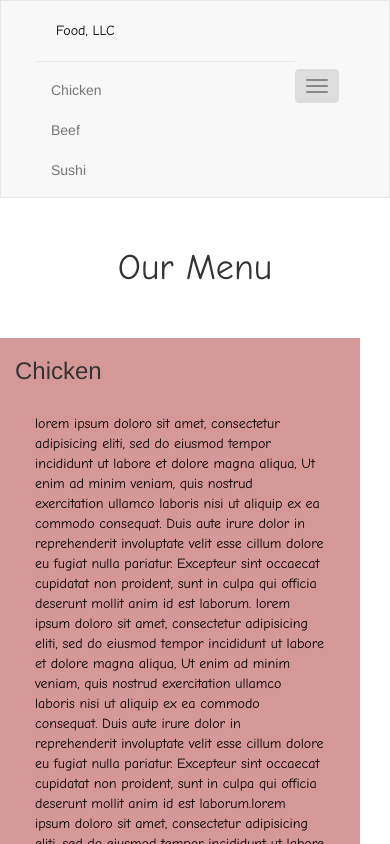
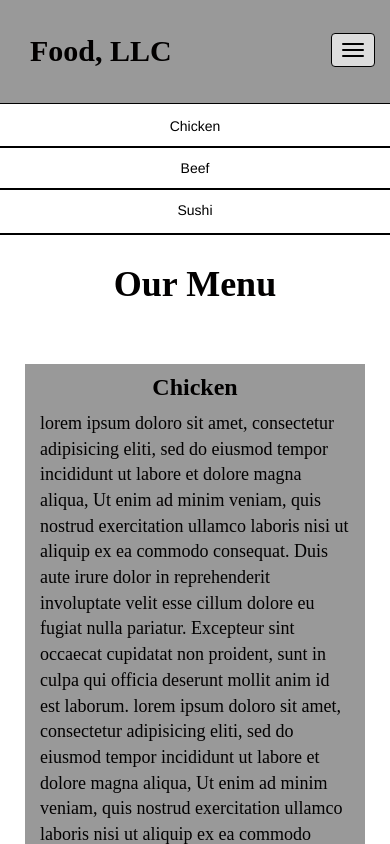
Before and after one commit to twishiaaa/module3-solution, a plain HTML site: page index.html in a window 390 px wide. Both pictures are taken after a click on the button "Toggle navigation". Shown: the top 844 px of the page. Drawn offline with Linux system fonts and the light colour scheme.

Commit message:
Update style.css

```diff
--- a/css/style.css
+++ b/css/style.css
@@ -1,110 +1,171 @@
-/********** Base styles **********/
 
 h1 {
-  font-family: 'Comic Sans MS';
 	text-align: center;
- 	margin: 50px;
+	font-family:  'Comic San MS';
+	font-weight: 700;
+	margin-bottom: 50px;
+	margin-top: 30px;
+	color: #020000;
+}
+
+h3 {
+	text-align: center;
+	font-family:  'Comic San MS';
+	font-weight: 700;
+	color: #020000;
+	margin-top: 5px;
 }
 
 p {
-  font-family: 'Comic Sans MS';
-  font-weight: 500;
-  color: black;
-  padding: 20px;
-  margin: auto;
+	font-family:  'Comic San MS';
+	font-weight: 500;
+	font-size: 18px;
+	color: #020000;
 }
 
-*{
-  box-sizing: border-box;
+.chicken {
+	background-color: #999999;
+	padding: 5px 15px;
+	margin: 10px;
 }
 
-.title {
-  position: relative;
-  float: right;
-  padding: 5px 30px;
-  margin: -1px;
-  border: 1px solid black;
-  font-family: 'Comic Sans MS';
-  font-weight: 600;
+.row {
+    width: 100%;
+    display: flex;
+    flex-wrap: wrap;
+    margin-right: 0px !important;
+  }
+
+/*Header css*/
+
+.navbar-brand1 {
+	font-family: 'Comic San MS';
+    font-weight: 700;
+    color: #020000;
+    font-size: 30px;
+    padding: 20px;
+    margin-bottom: 0px!important;
 }
 
-/* Chicken section */
-.chicken {
-  background-color: #D59898;
+#header-nav {
+	background-color: #999999;
+	border-radius: 0;
+	border: 0;
+	border-bottom: 2px solid black;
 }
 
-/* Beef section*/
-.beef {
-  background-color: #C14543;
-  color: white;
+/*Navbar toggle css*/
+.navbar-default .navbar-nav>li>a {
+    color: black;
+    text-align: center;
+    border-bottom: 2px solid black!important;
+    background: white;
 }
 
-/* Sushi section */
-.sushi {
-  background-color: #E5D198;
+.navbar-nav>li:nth-child(3)>a {
+	border: none!important;
+	padding-bottom: 5px;
 }
 
-/* Simple Responsive Framework. */
-.row {
-  width: 100%;
+.navbar-nav>li:nth-child(1)>a {
+	padding-top: 5px;
 }
 
-.container{
-  margin: 0 20px 0 20px;
+.navbar-toggle {
+    position: relative;
+    float: right;
+    padding: 9px 10px;
+    margin-top: -70px;
+    margin-right: 15px;
+    margin-bottom: 8px;
+    background-color: transparent;
+    border-radius: 4px;
 }
 
+.navbar-default .navbar-toggle .icon-bar {
+    background-color: black;
+}
 
-/********** Desktop View **********/
-@media (min-width: 992px) {
-   .col-lg-4 {
-    float: left;
-    border: 1px solid black;
-  }
+.navbar-default .navbar-toggle {
+    border-color: black;
+}
 
-  .col-lg-4 {
-    width: 30.33%;
-  }
+.navbar-default .navbar-collapse, .navbar-default .navbar-form {
+    border-color: black!important;
+    background-color: white;
+}
 
-  .col {
-  margin: 10px;
-  background-color: #999999;
+.navbar-default .navbar-nav>li>a:focus, .navbar-default .navbar-nav>li>a:hover {
+	color: gray;
+    background-color: TRANSPARENT;
+}
+
+@media (min-width: 1200px)  {
+	.container {
+    	width: 100%;
+	}
+
+	.col-lg-4 {
+    width: 31.333333%!important;
+	}
+
+	.row {
+    margin-left: 25px !important;
   }
 }
 
-/********** Tablet View **********/
-@media (min-width: 768px) and (max-width: 991px) {
- .col-md-6, .col-md-12 {
-    border: 1px solid black;
+@media (min-width: 768px){
+	.container {
+    	width: 100%;
+    }
+
+    .container-fluid.chicken {
+	    margin-left: 10%!important;
+	    margin-right: 10%!important;
+	}
+
+	.col-sm-6 {
+    width: 47.1%;
+	}
+
+	.col-sm-12 {
+    width: 96.5%;
+	}
+
+	.row {
+    margin-left: 0px !important;
+  }
+}
+
+@media (min-width: 992px){
+	.col-md-4 {
+	    width: 30.333333%!important;
+	}
+
+	.row {
+    margin-left: 15px !important;
+  }
+}
+
+@media screen and (max-width: 767px) {
+  .container {
+	    padding-right: 0!important;
+	    padding-left: 0!important;
+	    margin-right: auto;
+	    margin-left: auto;
   }
 
-  .col-md-6 {
-    width: 48%;
-  }
-
-  .col-md-12 {
-    width: 98%;
-    margin-top: 20px!important;
-  }
-
-  .row {
-    width: 100%;
-    display: flex;
-    flex-wrap: wrap;
-  }
-
-  .col {
-    margin: auto;
-    background-color: #999999;
-  }
+	.container-fluid.chicken {
+	    margin-left: 10%!important;
+	    margin-right: 10%!important;
+	}
 
 
-}
+	.navbar-brand1 {
+	    padding: 30px;
+	}
 
-/********** Mobile View **********/
-@media (max-width:767px) {
-  .col {
-    border: 1px solid black;
-    margin: 20px;
-    background-color: #999999;
+	.row {
+    margin-left: 0px !important;
   }
 }
```
